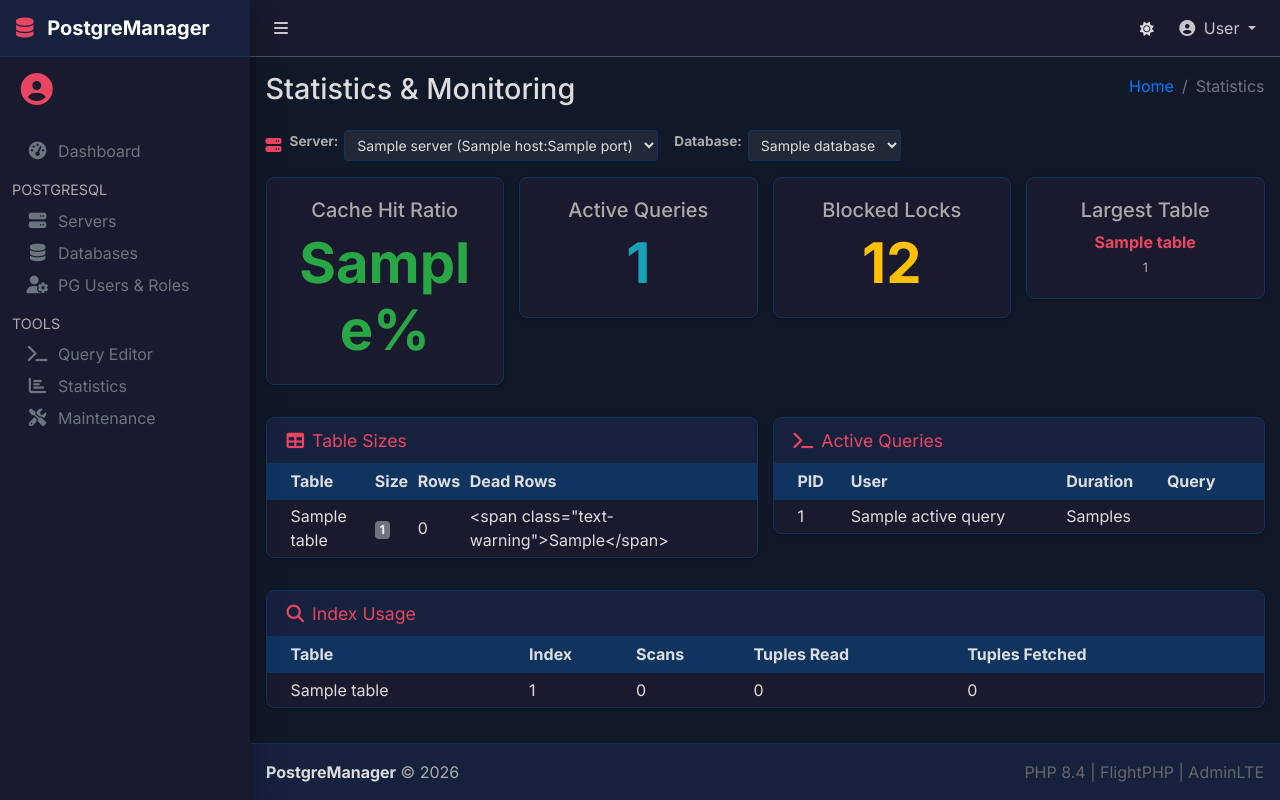
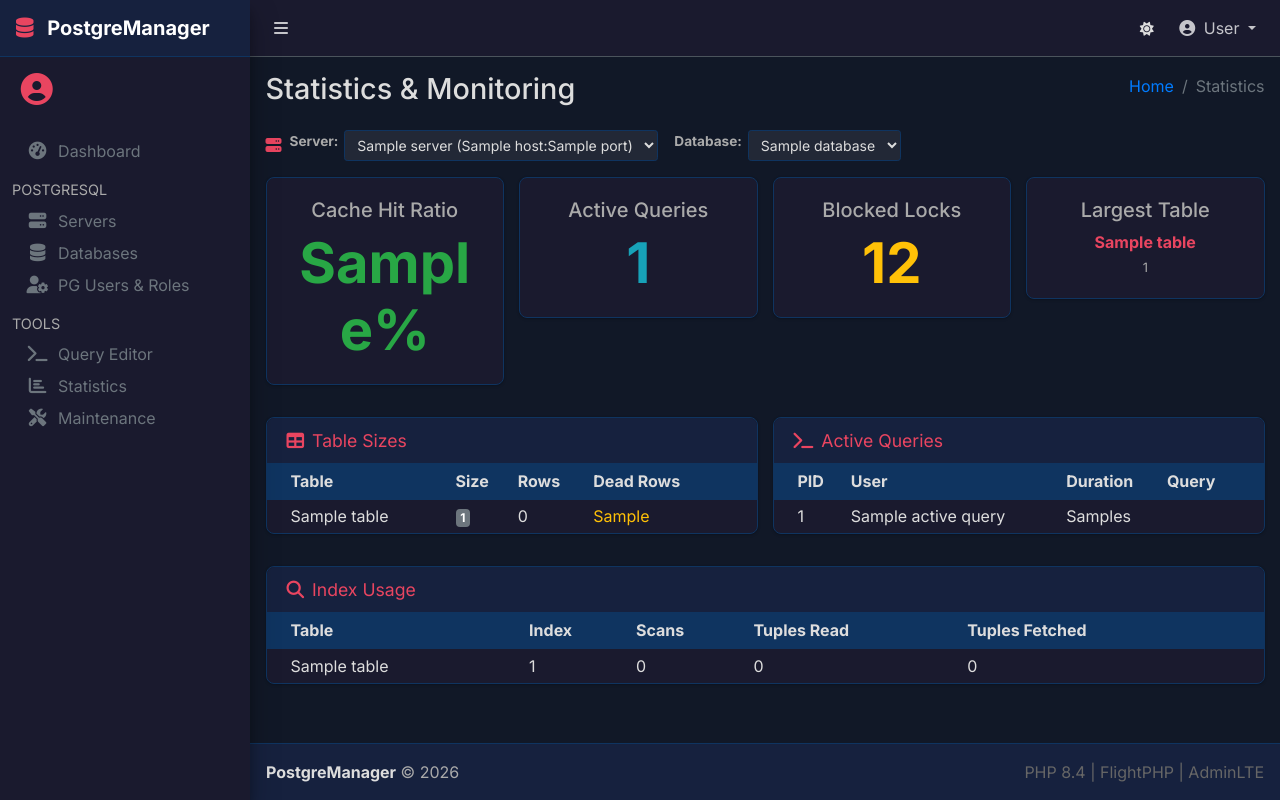
Before and after one commit to AhmadShamli/PostgreManager, a PHP site: template resources/views/stats/index.html.twig in a window 1280 px wide. Run offline with PHP 8.4, Linux system fonts and the light colour scheme; the template is opened without the code that fills it: most values are stand-ins (such as "Sample title", 1, 10 or a date in 2020); some libraries are stand-ins or nearby versions.

Commit message:
refactor(stats): simplify dead rows display logic using if-else block

```diff
--- a/resources/views/stats/index.html.twig
+++ b/resources/views/stats/index.html.twig
@@ -91,7 +91,13 @@
                         <td>{{ t.table }}</td>
                         <td><span class="badge badge-secondary">{{ t.total_size }}</span></td>
                         <td>{{ t.rows|number_format }}</td>
-                        <td>{{ t.dead_rows > 0 ? '<span class="text-warning">' ~ t.dead_rows ~ '</span>'|raw : '0' }}</td>
+                        <td>
+                            {% if t.dead_rows > 0 %}
+                                <span class="text-warning">{{ t.dead_rows }}</span>
+                            {% else %}
+                                0
+                            {% endif %}
+                        </td>
                     </tr>
                     {% endfor %}
                     </tbody>
```
